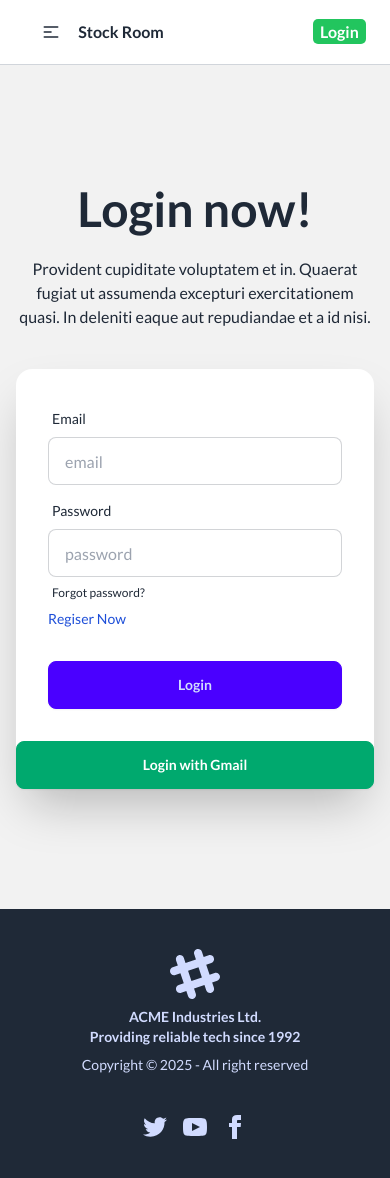
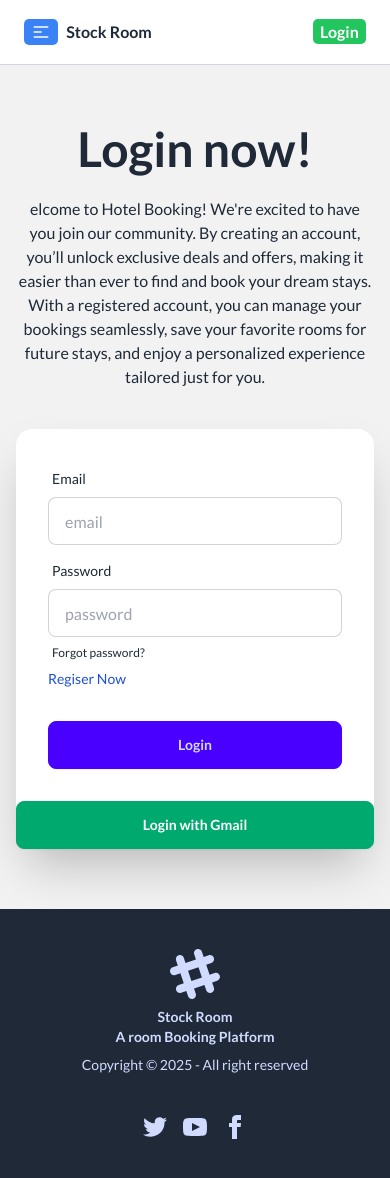
Before and after one commit to jnoyon/jnoyon-ph-a11, a React (Vite) app: page /login in a window 390 px wide. Built offline with nearby package versions, Linux system fonts and the light colour scheme; no server answers.

Commit message:
Data Fetched from Database

```diff
--- a/src/components/FeaturedRooms.jsx
+++ b/src/components/FeaturedRooms.jsx
@@ -1,12 +1,27 @@
-import React from 'react'
+import React, { useEffect, useState } from 'react'
+import FeaturedRoomItem from './items/FeaturedRoomItem';
 
 export default function FeaturedRooms() {
+  const [rooms, setRooms] = useState([]);
+
+  useEffect(()=>{
+    fetch('http://localhost:3000/rooms')
+    .then(res => res.json())
+    .then(data => setRooms(data))
+
+    .catch(error=>{
+      console.log(error)
+    })
+  }, []);
+
   return (
     <div className='py-10'>
-        <h1 className='text-center text-2xl font-bold md:text-5xl mb-5'> <span className='text-blue-500'> Latest </span> Rooms </h1>
+        <h1 className='text-center text-2xl font-bold md:text-5xl mb-5'> <span className='text-blue-500'> Latest </span> Rooms  </h1>
         <div className="container w-11/12 mx-auto">
-            <div className="grid">
-
+            <div className="grid md:grid-cols-2 gap-5">
+                {rooms.map((room, index) => (
+                      (<FeaturedRoomItem key={index} room={room}></FeaturedRoomItem>)
+                ))}
             </div>
         </div>
     </div>
--- a/src/components/Footer.jsx
+++ b/src/components/Footer.jsx
@@ -17,9 +17,9 @@ export default function Footer() {
         d="M22.672 15.226l-2.432.811.841 2.515c.33 1.019-.209 2.127-1.23 2.456-1.15.325-2.148-.321-2.463-1.226l-.84-2.518-5.013 1.677.84 2.517c.391 1.203-.434 2.542-1.831 2.542-.88 0-1.601-.564-1.86-1.314l-.842-2.516-2.431.809c-1.135.328-2.145-.317-2.463-1.229-.329-1.018.211-2.127 1.231-2.456l2.432-.809-1.621-4.823-2.432.808c-1.355.384-2.558-.59-2.558-1.839 0-.817.509-1.582 1.327-1.846l2.433-.809-.842-2.515c-.33-1.02.211-2.129 1.232-2.458 1.02-.329 2.13.209 2.461 1.229l.842 2.515 5.011-1.677-.839-2.517c-.403-1.238.484-2.553 1.843-2.553.819 0 1.585.509 1.85 1.326l.841 2.517 2.431-.81c1.02-.33 2.131.211 2.461 1.229.332 1.018-.21 2.126-1.23 2.456l-2.433.809 1.622 4.823 2.433-.809c1.242-.401 2.557.484 2.557 1.838 0 .819-.51 1.583-1.328 1.847m-8.992-6.428l-5.01 1.675 1.619 4.828 5.011-1.674-1.62-4.829z"></path>
     </svg>
     <p className="font-bold">
-      ACME Industries Ltd.
+      Stock Room
       <br />
-      Providing reliable tech since 1992
+      A room Booking Platform
     </p>
     <p>Copyright © {new Date().getFullYear()} - All right reserved</p>
   </aside>
--- a/src/components/Map.jsx
+++ b/src/components/Map.jsx
@@ -2,15 +2,15 @@ import { MapContainer, Marker, Popup, TileLayer } from "react-leaflet";
 
 export default function Map() {
   return (
-    <div className="">
-      <MapContainer center={[51.505, -0.09]} zoom={13} scrollWheelZoom={false}>
+    <div className="w-full">
+      <MapContainer center={[51.505, -0.09]} zoom={13} scrollWheelZoom={false} className="max-h-60 md:max-h-none">
         <TileLayer
           attribution='&copy; <a href="https://www.openstreetmap.org/copyright">OpenStreetMap</a> contributors'
           url="https://{s}.tile.openstreetmap.org/{z}/{x}/{y}.png"
         />
         <Marker position={[51.505, -0.09]}>
           <Popup>
-            A pretty CSS3 popup. <br /> Easily customizable.
+            <b> Stock Room </b> <br /> Birunia, Bhaluka, Mymensingh.
           </Popup>
         </Marker>
       </MapContainer>
--- a/src/components/Navbar.jsx
+++ b/src/components/Navbar.jsx
@@ -23,7 +23,7 @@ export default function Navbar() {
       <div className="navbar container mx-auto w-11/12">
         <div className="navbar-start">
           <div className="dropdown">
-            <div tabIndex={0} role="button" className="btn btn-ghost lg:hidden">
+            <div tabIndex={0} role="button" className="button bg-blue-500 lg:hidden mr-2">
               <svg
                 xmlns="http://www.w3.org/2000/svg"
                 className="h-5 w-5"
@@ -55,7 +55,7 @@ export default function Navbar() {
         </div>
         <div className="navbar-end">
           {
-              user? <div className="flex items-center gap-3"> <div className="flex items-center gap-1"> <img src={user.photoURL} alt="Photo" className="w-10 h-10 rounded-md" /> <div> <p className="font-bold text-sm"> {user.displayName} </p> <p className="text-xs"> {user.email} </p> </div> </div>  <button className="button bg-red-500" onClick={handleSignOut}> Logout </button> </div> : <div> <NavLink className='button bg-green-500' to="/login"> Login </NavLink> </div>
+              user? <div className="flex items-center gap-3"> <div className="flex items-center gap-1"> <img src={user.photoURL} alt="Photo" className="w-10 h-10 rounded-md" /> <div className="hidden md:block"> <p className="font-bold text-sm"> {user.displayName} </p> <p className="text-xs"> {user.email} </p> </div> </div>  <button className="button bg-red-500" onClick={handleSignOut}> Logout </button> </div> : <div> <NavLink className='button bg-green-500' to="/login"> Login </NavLink> </div>
           }
         </div>
       </div>
--- a/src/components/items/FeaturedRoomItem.jsx
+++ b/src/components/items/FeaturedRoomItem.jsx
@@ -1,7 +1,17 @@
 import React from 'react'
+import { Link } from 'react-router-dom';
 
-export default function FeaturedRoomItem() {
+export default function FeaturedRoomItem({room}) {
+  const {photo, room_name, description, price} = room;
   return (
-    <div>FeaturedRoomItem</div>
+    <div className='flex gap-2 rounded-md p-2 border'>
+      <img src={photo} alt="Room" className='w-52 rounded-md' />
+      <div className="info">
+        <h1 className='font-bold text-xl'> {room_name} </h1>
+        <p> <b>Price:</b> ${price} / Week </p>
+        <p  className='text-sm text-gray-700 mb-2'> {description} </p>
+        <Link className='button bg-blue-500'> Book Now </Link>
+      </div>
+    </div>
   )
 }
--- a/src/pages/Login.jsx
+++ b/src/pages/Login.jsx
@@ -50,9 +50,12 @@ export default function Login() {
           <div className="text-center lg:text-left">
             <h1 className="text-5xl font-bold">Login now!</h1>
             <p className="py-6">
-              Provident cupiditate voluptatem et in. Quaerat fugiat ut assumenda
-              excepturi exercitationem quasi. In deleniti eaque aut repudiandae
-              et a id nisi.
+            elcome to Hotel Booking! We're excited to have you join our
+              community. By creating an account, you’ll unlock exclusive deals
+              and offers, making it easier than ever to find and book your dream
+              stays. With a registered account, you can manage your bookings
+              seamlessly, save your favorite rooms for future stays, and enjoy a
+              personalized experience tailored just for you.
             </p>
           </div>
           <div className="card bg-base-100 w-full max-w-sm shrink-0 shadow-2xl">
--- a/src/pages/Register.jsx
+++ b/src/pages/Register.jsx
@@ -55,7 +55,7 @@ export default function Register() {
               and offers, making it easier than ever to find and book your dream
               stays. With a registered account, you can manage your bookings
               seamlessly, save your favorite rooms for future stays, and enjoy a
-              personalized experience tailored just for you.{" "}
+              personalized experience tailored just for you.
             </p>
           </div>
           <div className="card bg-base-100 w-full max-w-sm shrink-0 shadow-2xl">
```
